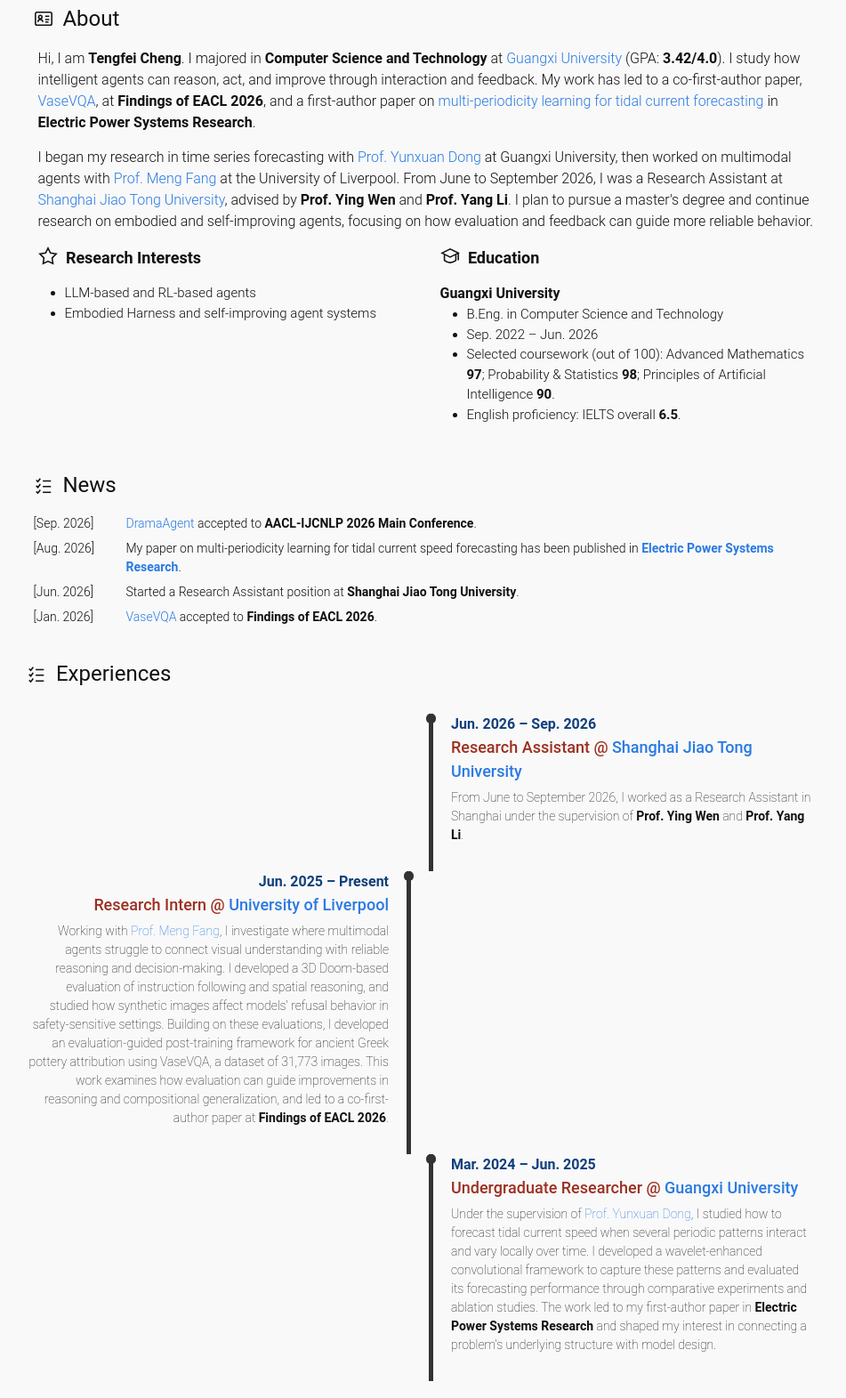
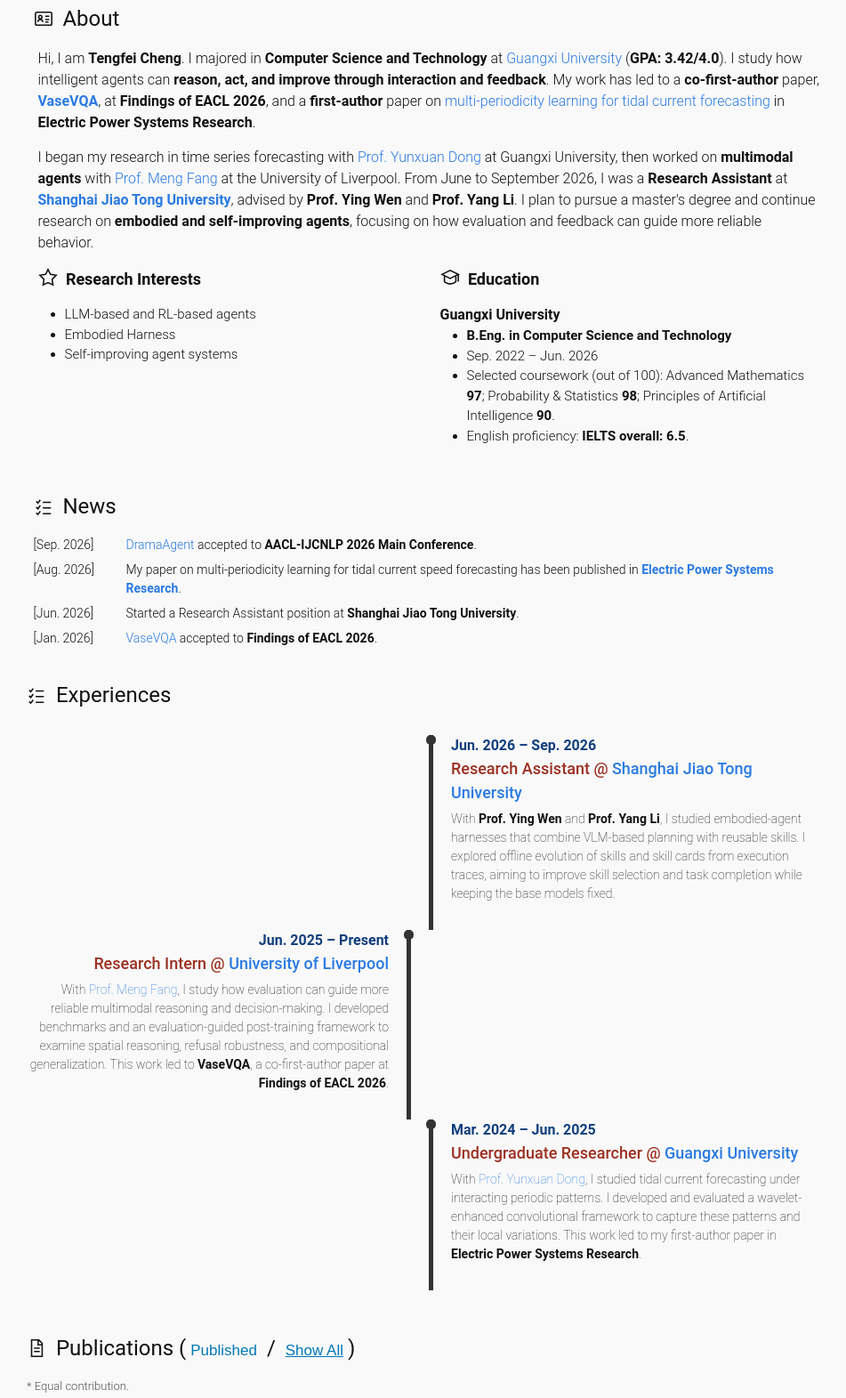
Before and after one commit to Cheng-tf/iamllm, a plain HTML site: page index.html in a window 1280 px wide. Shown: the part 417-1988 px from the top of the page at 89% size, without its empty margins (158-1109 px from the left). Drawn offline with Linux system fonts and the light colour scheme.

Commit message:
Shorten research experiences and add embodied harness research details

```diff
--- a/index.html
+++ b/index.html
@@ -51,11 +51,11 @@
   <section id="bio" class="bio">
     <h2 class="md-heading text-left"><svg class="section-icon" viewBox="0 0 24 24" fill="none" stroke="currentColor" stroke-width="1.7" aria-hidden="true"><rect x="2" y="4" width="20" height="16" rx="2"/><circle cx="8" cy="10" r="2"/><path d="M5 16c0-4 6-4 6 0m3-7h5m-5 4h5m-5 3h4"/></svg> About</h2>
     <div class="bio-body">
-      <p>Hi, I am <b>Tengfei Cheng</b>. I majored in <b>Computer Science and Technology</b> at <a href="https://www.gxu.edu.cn/">Guangxi University</a> (GPA: <b>3.42/4.0</b>). I study how intelligent agents can reason, act, and improve through interaction and feedback. My work has led to a co-first-author paper, <a href="https://arxiv.org/abs/2509.17191">VaseVQA</a>, at <b>Findings of EACL 2026</b>, and a first-author paper on <a href="https://doi.org/10.1016/j.epsr.2026.113398">multi-periodicity learning for tidal current forecasting</a> in <b>Electric Power Systems Research</b>.</p>
-      <p>I began my research in time series forecasting with <a href="https://scholar.google.com.hk/citations?hl=zh-CN&amp;user=dYcYJfUAAAAJ">Prof. Yunxuan Dong</a> at Guangxi University, then worked on multimodal agents with <a href="https://mengfn.github.io/">Prof. Meng Fang</a> at the University of Liverpool. From June to September 2026, I was a Research Assistant at <a href="https://www.sjtu.edu.cn/">Shanghai Jiao Tong University</a>, advised by <b>Prof. Ying Wen</b> and <b>Prof. Yang Li</b>. I plan to pursue a master's degree and continue research on embodied and self-improving agents, focusing on how evaluation and feedback can guide more reliable behavior.</p>
+      <p>Hi, I am <b>Tengfei Cheng</b>. I majored in <b>Computer Science and Technology</b> at <a href="https://www.gxu.edu.cn/">Guangxi University</a> (<b>GPA: 3.42/4.0</b>). I study how intelligent agents can <b>reason, act, and improve through interaction and feedback</b>. My work has led to a <b>co-first-author</b> paper, <a href="https://arxiv.org/abs/2509.17191"><b>VaseVQA</b></a>, at <b>Findings of EACL 2026</b>, and a <b>first-author</b> paper on <a href="https://doi.org/10.1016/j.epsr.2026.113398">multi-periodicity learning for tidal current forecasting</a> in <b>Electric Power Systems Research</b>.</p>
+      <p>I began my research in time series forecasting with <a href="https://scholar.google.com.hk/citations?hl=zh-CN&amp;user=dYcYJfUAAAAJ">Prof. Yunxuan Dong</a> at Guangxi University, then worked on <b>multimodal agents</b> with <a href="https://mengfn.github.io/">Prof. Meng Fang</a> at the University of Liverpool. From June to September 2026, I was a <b>Research Assistant</b> at <a href="https://www.sjtu.edu.cn/"><b>Shanghai Jiao Tong University</b></a>, advised by <b>Prof. Ying Wen</b> and <b>Prof. Yang Li</b>. I plan to pursue a master's degree and continue research on <b>embodied and self-improving agents</b>, focusing on how evaluation and feedback can guide more reliable behavior.</p>
       <div class="bio-columns">
-        <div><h3><svg class="section-icon" viewBox="0 0 24 24" fill="none" stroke="currentColor" stroke-width="1.7" aria-hidden="true"><path d="m12 2 3 6 7 1-5 5 1 7-6-3-6 3 1-7-5-5 7-1z"/></svg> <strong>Research Interests</strong></h3><ul><li>LLM-based and RL-based agents</li><li>Embodied Harness and self-improving agent systems</li></ul></div>
-        <div><h3><svg class="section-icon" viewBox="0 0 24 24" fill="none" stroke="currentColor" stroke-width="1.7" aria-hidden="true"><path d="m2 8 10-5 10 5-10 5zM5 10v7c5 4 9 4 14 0v-7m3-2v9"/></svg> <strong>Education</strong></h3><b>Guangxi University</b><ul><li>B.Eng. in Computer Science and Technology</li><li>Sep. 2022 – Jun. 2026</li><li>Selected coursework (out of 100): Advanced Mathematics <b>97</b>; Probability &amp; Statistics <b>98</b>; Principles of Artificial Intelligence <b>90</b>.</li><li>English proficiency: IELTS overall <b>6.5</b>.</li></ul></div>
+        <div><h3><svg class="section-icon" viewBox="0 0 24 24" fill="none" stroke="currentColor" stroke-width="1.7" aria-hidden="true"><path d="m12 2 3 6 7 1-5 5 1 7-6-3-6 3 1-7-5-5 7-1z"/></svg> <strong>Research Interests</strong></h3><ul><li>LLM-based and RL-based agents</li><li>Embodied Harness</li><li>Self-improving agent systems</li></ul></div>
+        <div><h3><svg class="section-icon" viewBox="0 0 24 24" fill="none" stroke="currentColor" stroke-width="1.7" aria-hidden="true"><path d="m2 8 10-5 10 5-10 5zM5 10v7c5 4 9 4 14 0v-7m3-2v9"/></svg> <strong>Education</strong></h3><b>Guangxi University</b><ul><li><b>B.Eng. in Computer Science and Technology</b></li><li>Sep. 2022 – Jun. 2026</li><li>Selected coursework (out of 100): Advanced Mathematics <b>97</b>; Probability &amp; Statistics <b>98</b>; Principles of Artificial Intelligence <b>90</b>.</li><li>English proficiency: <b>IELTS overall: 6.5</b>.</li></ul></div>
       </div>
     </div>
   </section>
@@ -76,17 +76,17 @@
       <div class="timeline-item">
         <div class="timeline-date">Jun. 2026 – Sep. 2026</div>
         <div class="timeline-title">Research Assistant @ <a href="https://www.sjtu.edu.cn/">Shanghai Jiao Tong University</a></div>
-        <div class="timeline-desc"><p>From June to September 2026, I worked as a Research Assistant in Shanghai under the supervision of <b>Prof. Ying Wen</b> and <b>Prof. Yang Li</b>.</p></div>
+        <div class="timeline-desc"><p>With <b>Prof. Ying Wen</b> and <b>Prof. Yang Li</b>, I studied embodied-agent harnesses that combine VLM-based planning with reusable skills. I explored offline evolution of skills and skill cards from execution traces, aiming to improve skill selection and task completion while keeping the base models fixed.</p></div>
       </div>
       <div class="timeline-item">
         <div class="timeline-date">Jun. 2025 – Present</div>
         <div class="timeline-title">Research Intern @ <a href="https://www.liverpool.ac.uk/">University of Liverpool</a></div>
-        <div class="timeline-desc"><p>Working with <a href="https://mengfn.github.io/">Prof. Meng Fang</a>, I investigate where multimodal agents struggle to connect visual understanding with reliable reasoning and decision-making. I developed a 3D Doom-based evaluation of instruction following and spatial reasoning, and studied how synthetic images affect models' refusal behavior in safety-sensitive settings. Building on these evaluations, I developed an evaluation-guided post-training framework for ancient Greek pottery attribution using VaseVQA, a dataset of 31,773 images. This work examines how evaluation can guide improvements in reasoning and compositional generalization, and led to a co-first-author paper at <b>Findings of EACL 2026</b>.</p></div>
+        <div class="timeline-desc"><p>With <a href="https://mengfn.github.io/">Prof. Meng Fang</a>, I study how evaluation can guide more reliable multimodal reasoning and decision-making. I developed benchmarks and an evaluation-guided post-training framework to examine spatial reasoning, refusal robustness, and compositional generalization. This work led to <b>VaseVQA</b>, a co-first-author paper at <b>Findings of EACL 2026</b>.</p></div>
       </div>
       <div class="timeline-item">
         <div class="timeline-date">Mar. 2024 – Jun. 2025</div>
         <div class="timeline-title">Undergraduate Researcher @ <a href="https://www.gxu.edu.cn/">Guangxi University</a></div>
-        <div class="timeline-desc"><p>Under the supervision of <a href="https://scholar.google.com.hk/citations?hl=zh-CN&amp;user=dYcYJfUAAAAJ">Prof. Yunxuan Dong</a>, I studied how to forecast tidal current speed when several periodic patterns interact and vary locally over time. I developed a wavelet-enhanced convolutional framework to capture these patterns and evaluated its forecasting performance through comparative experiments and ablation studies. The work led to my first-author paper in <b>Electric Power Systems Research</b> and shaped my interest in connecting a problem's underlying structure with model design.</p></div>
+        <div class="timeline-desc"><p>With <a href="https://scholar.google.com.hk/citations?hl=zh-CN&amp;user=dYcYJfUAAAAJ">Prof. Yunxuan Dong</a>, I studied tidal current forecasting under interacting periodic patterns. I developed and evaluated a wavelet-enhanced convolutional framework to capture these patterns and their local variations. This work led to my first-author paper in <b>Electric Power Systems Research</b>.</p></div>
       </div>
     </div>
   </section>
```
